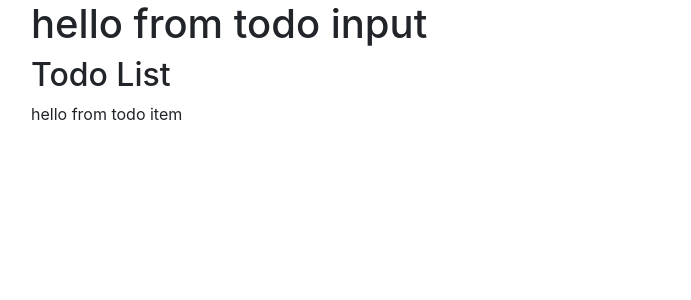
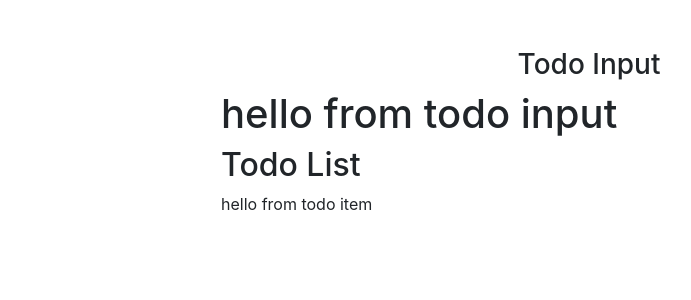
Before and after one commit to lodiajames/react-todo-list, a React (Create React App) app: page / in a window 1280 px wide. Shown: the top 300 px of the page, without its empty margins (51-742 px from the left). Built offline with nearby package versions, Linux system fonts and the light colour scheme.

Commit message:
App Component Structure

```diff
--- a/src/App.js
+++ b/src/App.js
@@ -1,20 +1,49 @@
+import { logDOM } from '@testing-library/dom';
 import React, { Component } from 'react';
-import uuid from 'uuid';
+import { v4 as uuidv4 } from 'uuid';
 import TodoInput from './components/TodoInput';
 import TodoList from './components/TodoList';
+
 //SHowing vs-code github setup
 export default class App extends Component {
+  state ={
+    items:[{id:1, title:'wake up'},{id:2, title:'make breakfast'}],
+    id:uuidv4(),
+    item: '',
+    editItem: false
+  };
+  handleChange =(e)=>{
+    console.log('handle change')
+  }
+  handleSubmit =(e)=>{
+    console.log('handle Submit')
+  }
+  clearList=(e)=>{
+    console.log('clear list')
+  }
+  handleDelete =(id)=>{
+    console.log('handle edit ${id}')
+  }
+  handleEdit =(id)=>{
+    console.log('edit ${id}')
+  }
   render() {
+    console.log(this.state);
     return (
-      <div >
-         <div className='container'>
-           <div className="row">
-            <TodoInput/>
-            <TodoList/>
+       <div className='container'>
+         <div className='row'>
+           <div className='col-10 mx-auto col-md-8 mt-5 '>
+             <h3 className='text-capitalize text-center'>todo input</h3>
+             <TodoInput  item={this.state.item} handleChange={this.handleChange} handleSubmit={this.handleSubmit}
+             editItem={this.state.editItem}/>
+             <TodoList  items={this.state.items} clearList={this.clearList} handleDelete={this.handleEdit}
+             handleEdit={this.handleEdit}/>
+
            </div>
          </div>
+       </div>
 
-      </div>
+
     )
   }
 }
```
